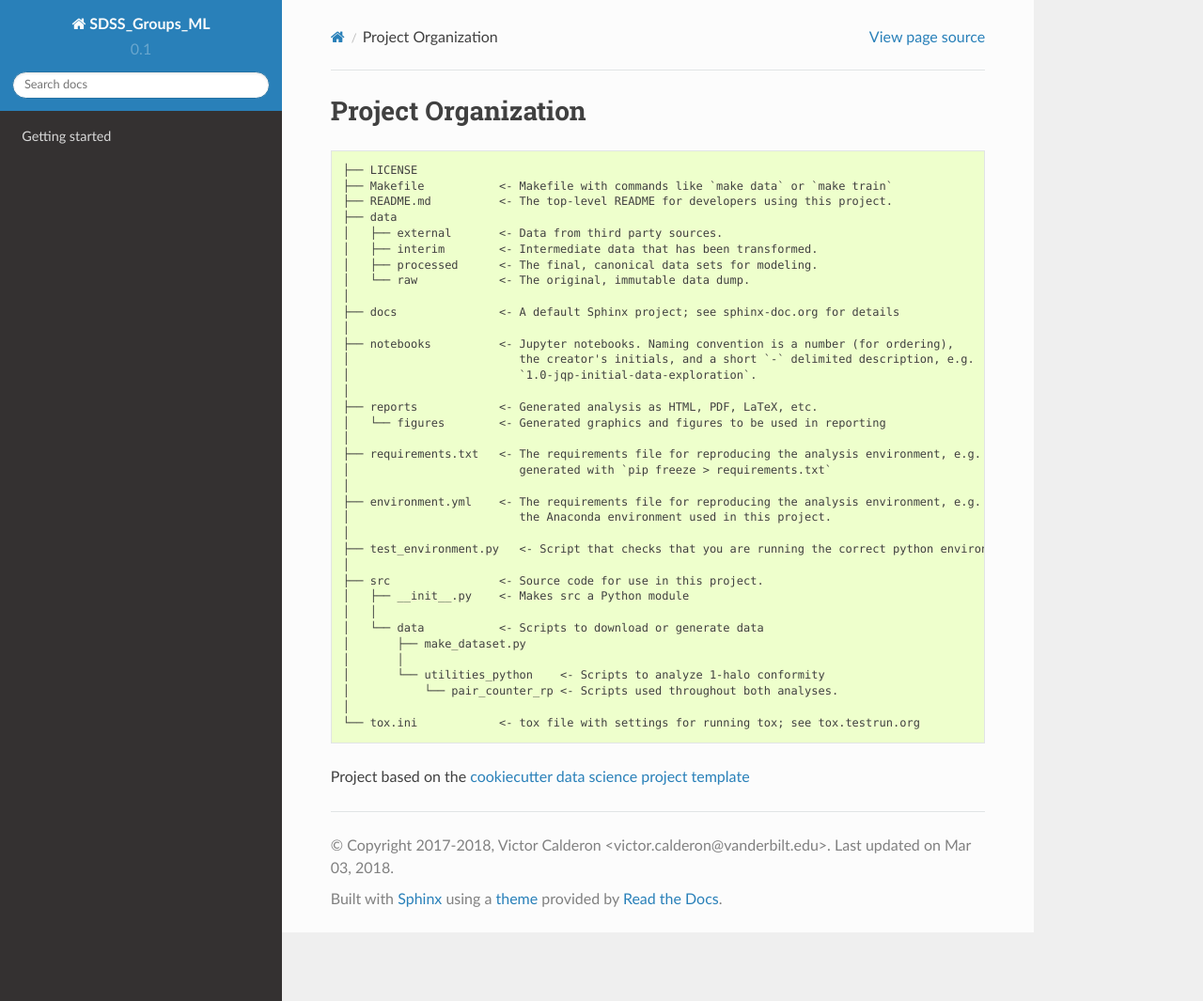
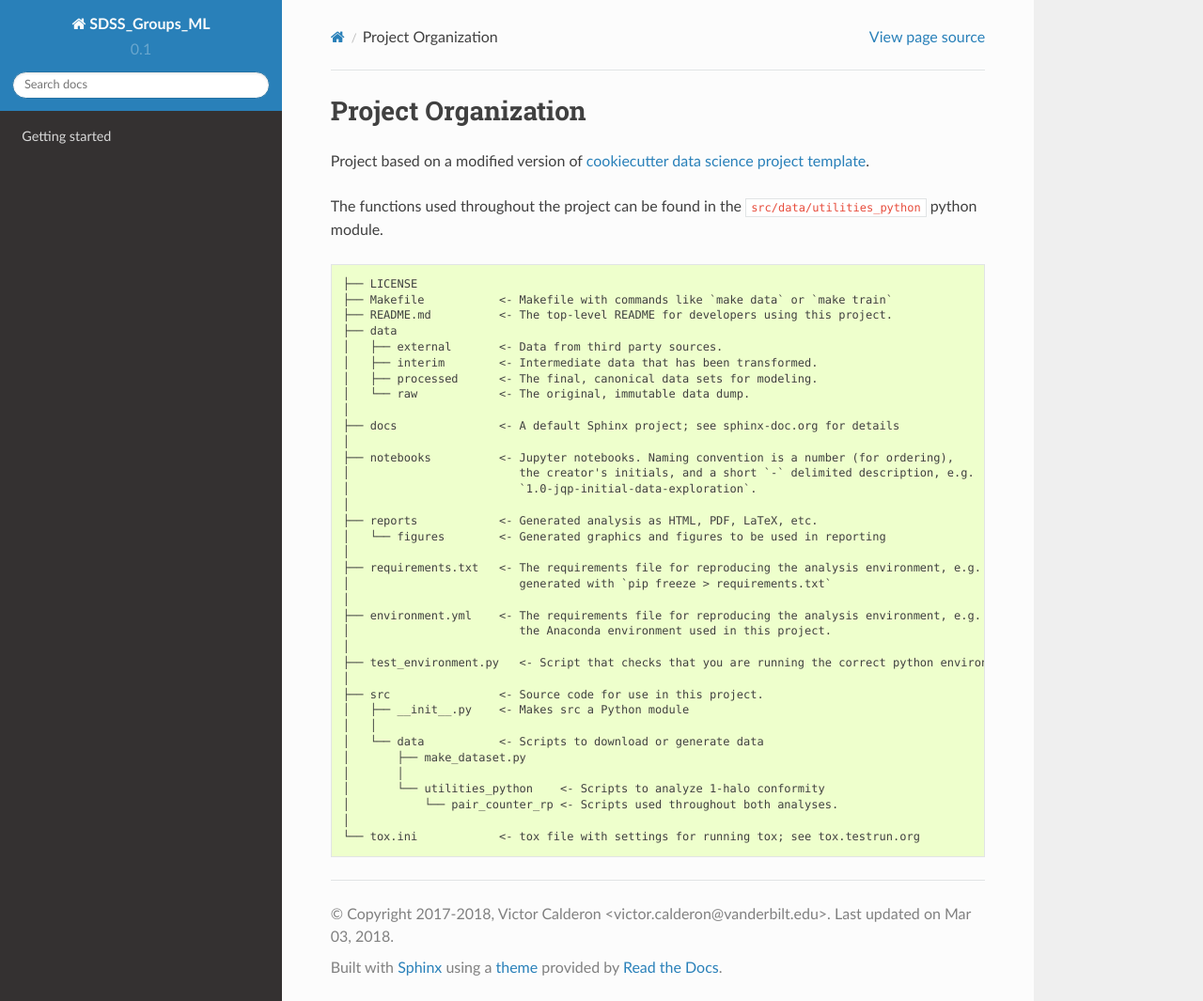
Before and after one commit to vcalderon2009/SDSS_Groups_ML, a Sphinx documentation site: the page built from docs/project_organization.rst, in a window 1280 px wide and 1065 px high. Shown: the whole window at 94% size. Built offline with Sphinx 7.4.7 and the Read the Docs theme 2.0.0, drawn with Linux system fonts in a browser that asks for light colours; formulas are drawn with MathJax 3; pages that are not in the unit, such as notebooks, are missing from menus.

Commit message:
Modified project description, main documentation page, and project organization

```diff
--- a/docs/getting-started.rst
+++ b/docs/getting-started.rst
@@ -1,4 +1,4 @@
-.. getting_started::
+.. _getting-started:
 
 ===============
 Getting started
--- /dev/null
+++ b/docs/project_description/SDSS_ML_project_description.rst
@@ -0,0 +1,6 @@
+.. _project-description:
+
+
+------------------------------------------------------
+ML Approach to study Group Masses in SDSS DR7
+------------------------------------------------------
--- a/docs/project_organization.rst
+++ b/docs/project_organization.rst
@@ -3,6 +3,13 @@
 ====================
 Project Organization
 ====================
+
+Project based on a modified version of
+`cookiecutter data science project template
+<https://drivendata.github.io/cookiecutter-data-science/>`_.
+
+The functions used throughout the project can be found in the
+:code:`src/data/utilities_python` python module.
 
 .. code::
 
@@ -42,6 +49,3 @@ Project Organization
     │           └── pair_counter_rp <- Scripts used throughout both analyses.
     │
     └── tox.ini            <- tox file with settings for running tox; see tox.testrun.org
-
-Project based on the `cookiecutter data science project template
-<https://drivendata.github.io/cookiecutter-data-science/>`_
```
